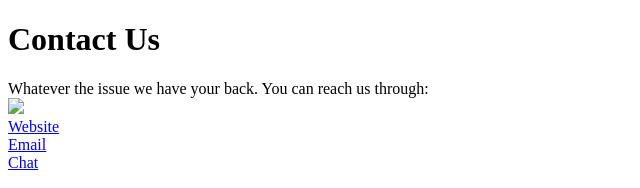
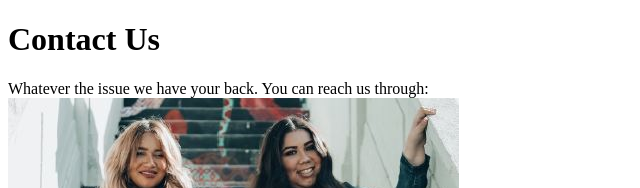
Before and after one commit to ErikaHutch/RiseHQProject, a plain HTML site: page app/src/main/assets/www/getintouch.html in a window 1280 px wide. Shown: the top 188 px of the page, without its empty margins (0-640 px from the left). Drawn offline with Linux system fonts and the light colour scheme; files whose address does not match are found by name.

Commit message:
Update getintouch.html

```diff
--- a/app/src/main/assets/www/getintouch.html
+++ b/app/src/main/assets/www/getintouch.html
@@ -15,7 +15,7 @@
         <div id="contact-us-header-wrapper"><h1>Contact Us</h1></div>
         <div id="contact-us-details-wrapper">
             <div class="c-u-d-element" id="contact-us-text">Whatever the issue we have your back. You can reach us through:</div>
-            <div class="c-u-d-element" id="contact-us-img"><img src="contact_pic.JPG"></div>
+            <div class="c-u-d-element" id="contact-us-img"><img src="img/contact_pic.JPG"></div>
         </div>
         <div id="contact-us-options-wrapper">
             <div class="git-btn-wrapper" id="web-btn"><a href="#">Website</a></div>
```
